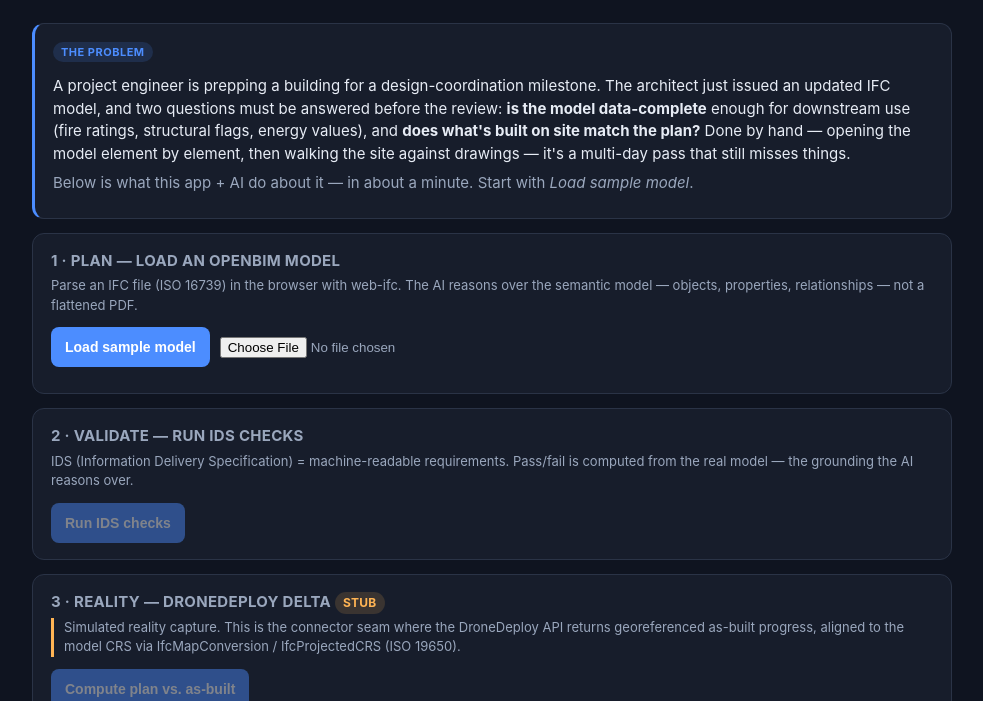
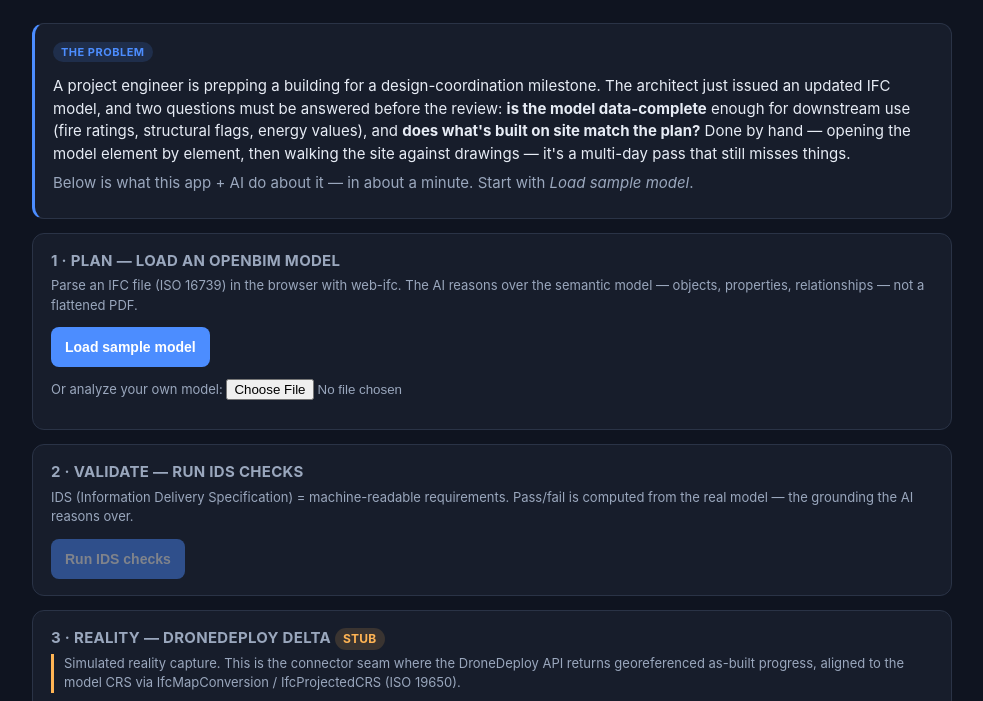
Before and after one commit to tlacy/tlacy.github.io, a plain HTML site: page BIMdemo/index.html in a window 1280 px wide. Shown: the part 99-800 px from the top of the page, without its empty margins (148-1131 px from the left). Drawn offline with nearby package versions, Linux system fonts and the light colour scheme.

Commit message:
BIMdemo: clearer step-1 layout (sample button primary, upload secondary)

```diff
--- a/BIMdemo/index.html
+++ b/BIMdemo/index.html
@@ -81,9 +81,10 @@
       <p class="sub">Parse an IFC file (ISO 16739) in the browser with web-ifc. The AI reasons over the semantic model — objects, properties, relationships — not a flattened PDF.</p>
       <div class="row">
         <button id="btnSample">Load sample model</button>
-        <input type="file" id="fileInput" accept=".ifc" />
       </div>
       <div id="engineStatus" class="status"></div>
+      <p class="status" style="margin-top:12px">Or analyze your own model:
+        <input type="file" id="fileInput" accept=".ifc" /></p>
       <div id="modelOut" class="hide"></div>
     </section>
 
```
